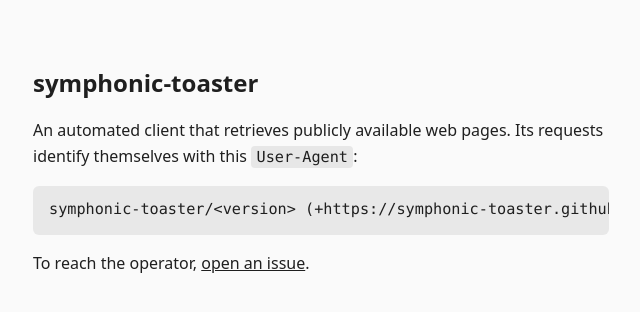
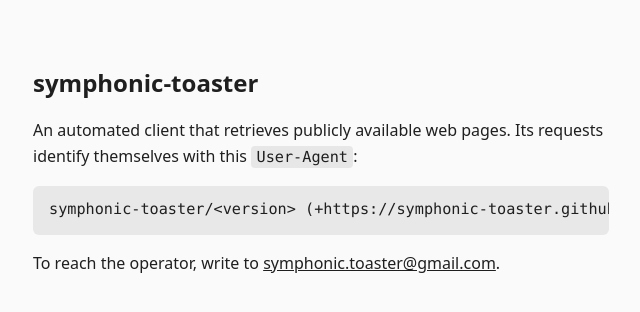
Before and after one commit to symphonic-toaster/symphonic-toaster, a plain HTML site: page index.html in a window 1280 px wide. Shown: the whole page, without its empty margins (319-959 px from the left). Drawn offline with Linux system fonts and the light colour scheme.

Commit message:
Add files via upload

```diff
--- a/index.html
+++ b/index.html
@@ -28,7 +28,7 @@
   <h1>symphonic-toaster</h1>
   <p>An automated client that retrieves publicly available web pages. Its requests identify themselves with this <code>User-Agent</code>:</p>
   <pre><code>symphonic-toaster/&lt;version&gt; (+https://symphonic-toaster.github.io/symphonic-toaster)</code></pre>
-  <p>To reach the operator, <a href="https://github.com/symphonic-toaster/symphonic-toaster/issues/new">open an issue</a>.</p>
+  <p>To reach the operator, write to <a href="mailto:symphonic.toaster@gmail.com">symphonic.toaster@gmail.com</a>.</p>
 </main>
 </body>
 </html>
```
